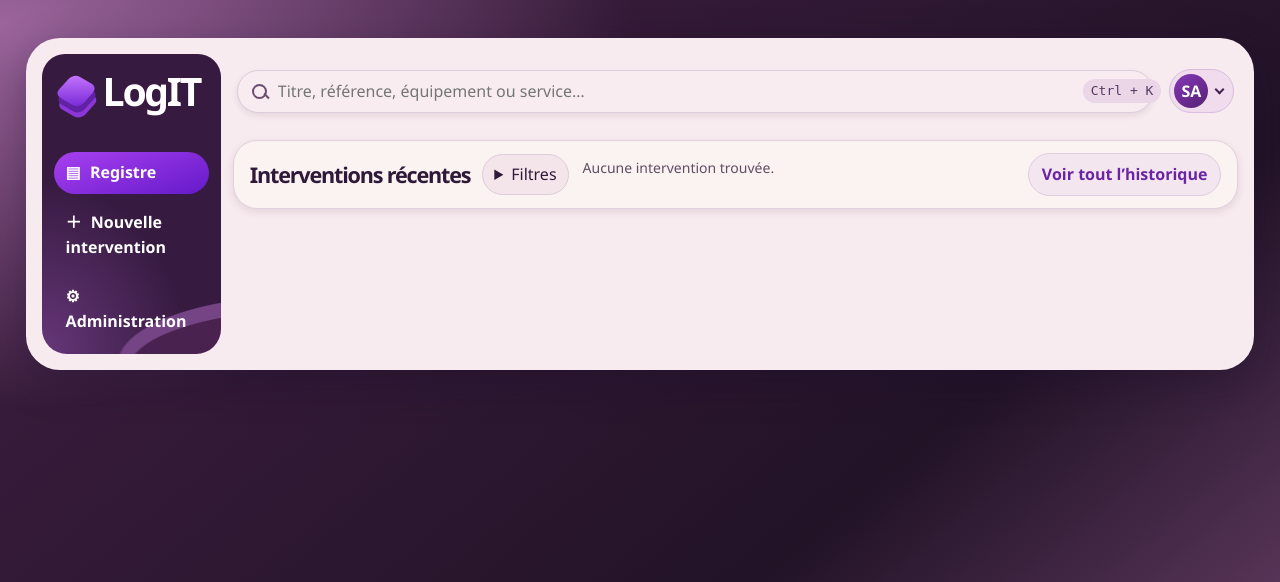
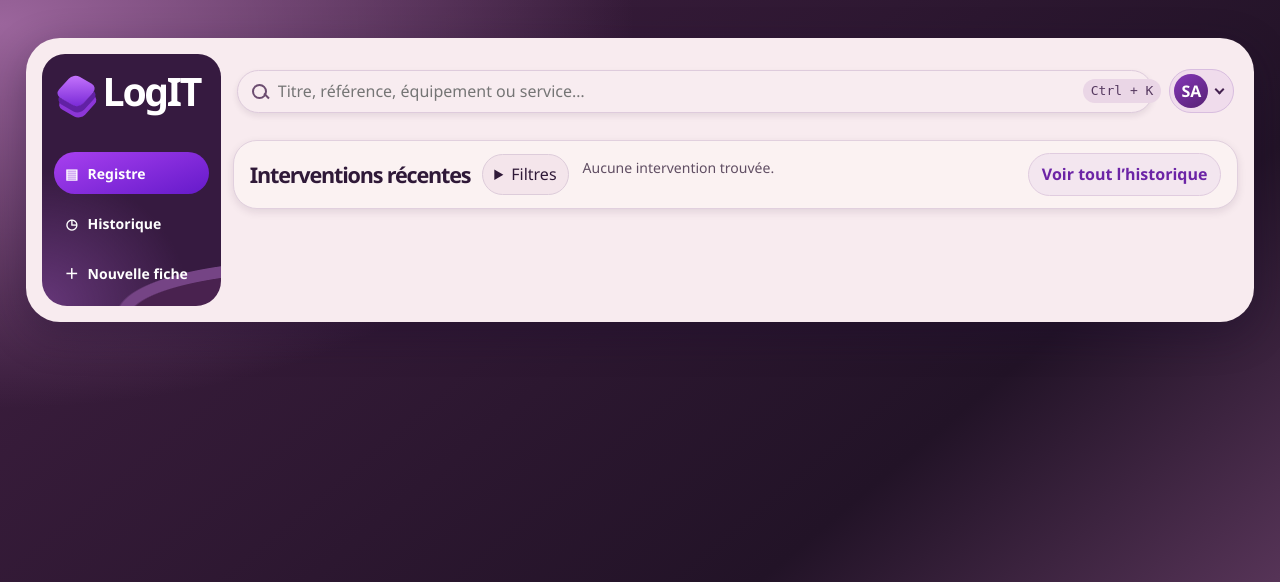
Before and after one commit to KyoshiroFR/logit.old, a Django app: page / in a window 1280 px wide. Shown: the top 582 px of the page. Run offline with Django 5.2, Linux system fonts and the light colour scheme; the visitor is signed in with stand-in values (Sample User, id 1); data comes from the database, SQL or seed files in the repository; data that the repository does not hold is empty; some libraries are stand-ins or nearby versions.

Commit message:
Simplifier la navigation gauche du registre

```diff
--- a/registre/static/clair-obscur.css
+++ b/registre/static/clair-obscur.css
@@ -304,6 +304,22 @@ body:has(.clair) main { max-width: 1960px; padding: clamp(12px, 3vw, 48px) clamp
   padding: 12px;
 }
 .clair .sillage-nav a { color: inherit; }
+.clair .sillage-nav .sillage-nav-link {
+  display: flex;
+  align-items: center;
+  gap: 8px;
+  min-height: 42px;
+  padding: 7px 10px;
+  font-size: .875rem;
+  line-height: 1.25;
+  white-space: nowrap;
+}
+.clair .sillage-nav-link span {
+  flex: none;
+  width: 16px;
+  margin: 0;
+  text-align: center;
+}
 .clair .sillage-nav a:hover { background: #542762; }
 .clair .sillage-nav a[aria-current], .clair .button.primary, .clair .fiche-tabs button[aria-selected="true"] {
   background: linear-gradient(160deg,#a840ef,#651aca);
--- a/registre/templates/index.html
+++ b/registre/templates/index.html
@@ -16,9 +16,9 @@
     </div>
   </header>
   <nav class="sillage-nav" aria-label="Navigation principale">
-    <a class="button" href="{% url 'index' %}" aria-current="page"><span aria-hidden="true">▤</span> Registre</a>
-    <a class="button" href="{% url 'create' %}"><span aria-hidden="true">＋</span> Nouvelle intervention</a>
-    {% if user.is_superuser or user.is_staff %}<a class="button" href="{% url 'admin:index' %}"><span aria-hidden="true">⚙</span> Administration</a>{% endif %}
+    <a class="button sillage-nav-link" href="{% url 'index' %}" aria-current="page"><span aria-hidden="true">▤</span> Registre</a>
+    <a class="button sillage-nav-link" href="{% url 'history' %}"><span aria-hidden="true">◷</span> Historique</a>
+    <a class="button sillage-nav-link" href="{% url 'create' %}"><span aria-hidden="true">＋</span> Nouvelle fiche</a>
   </nav>
   <section class="surface journal" aria-label="Interventions">
     <h1>Interventions récentes</h1>
```
